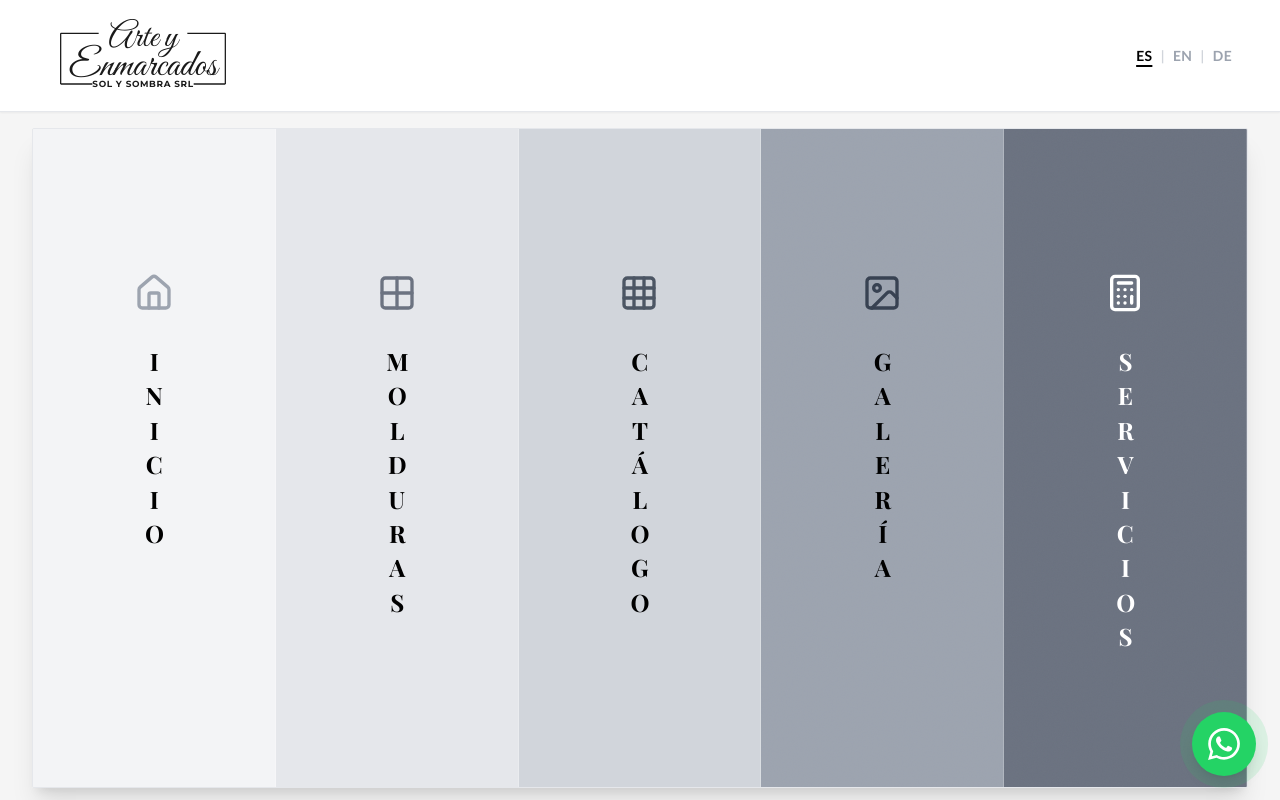
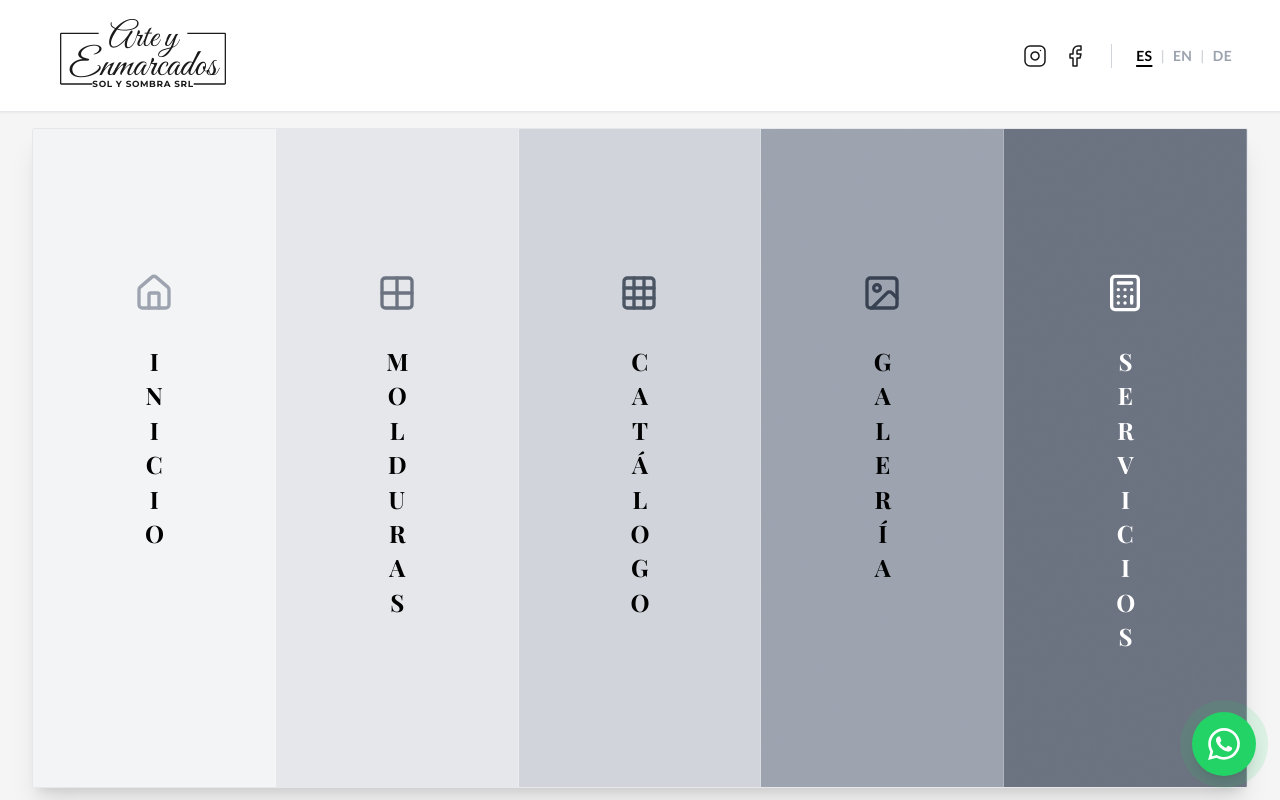
Before and after one commit to Galahad2906/sol-y-sombra, a React (Vite) app: page / in a window 1280 px wide. Shown: the top 800 px of the page. Built offline with nearby package versions, Linux system fonts and the light colour scheme.

Commit message:
Add Instagram and Facebook links to Navbar

```diff
--- a/src/components/layout/Navbar.jsx
+++ b/src/components/layout/Navbar.jsx
@@ -1,7 +1,7 @@
 import { useState } from 'react';
 import { Link } from 'react-router-dom';
 import { useLanguage } from '../../context/LanguageContext';
-import { Menu, X } from 'lucide-react';
+import { Menu, X, Instagram, Facebook } from 'lucide-react';
 import SolYSombraLogo from '../ui/SolYSombraLogo';
 
 const Navbar = () => {
@@ -15,6 +15,19 @@ const Navbar = () => {
             </Link>
 
             <div className="flex items-center gap-6">
+                {/* Social Links */}
+                <div className="hidden sm:flex items-center gap-4 text-sys-black">
+                    <a href="https://www.instagram.com/solysombrasrl/" target="_blank" rel="noopener noreferrer" className="hover:text-brand-gold transition-colors">
+                        <Instagram size={24} strokeWidth={1.5} />
+                    </a>
+                    <a href="https://www.facebook.com/p/Sol-Y-Sombra-SRL-100036214825882/?locale=es_LA" target="_blank" rel="noopener noreferrer" className="hover:text-brand-gold transition-colors">
+                        <Facebook size={24} strokeWidth={1.5} />
+                    </a>
+                </div>
+
+                {/* Vertical Divider */}
+                <div className="hidden sm:block h-6 w-px bg-gray-300"></div>
+
                 {/* Language Selector */}
                 <div className="flex items-center gap-2 text-sm font-bold tracking-wide">
                     {['es', 'en', 'de'].map((l) => (
```
